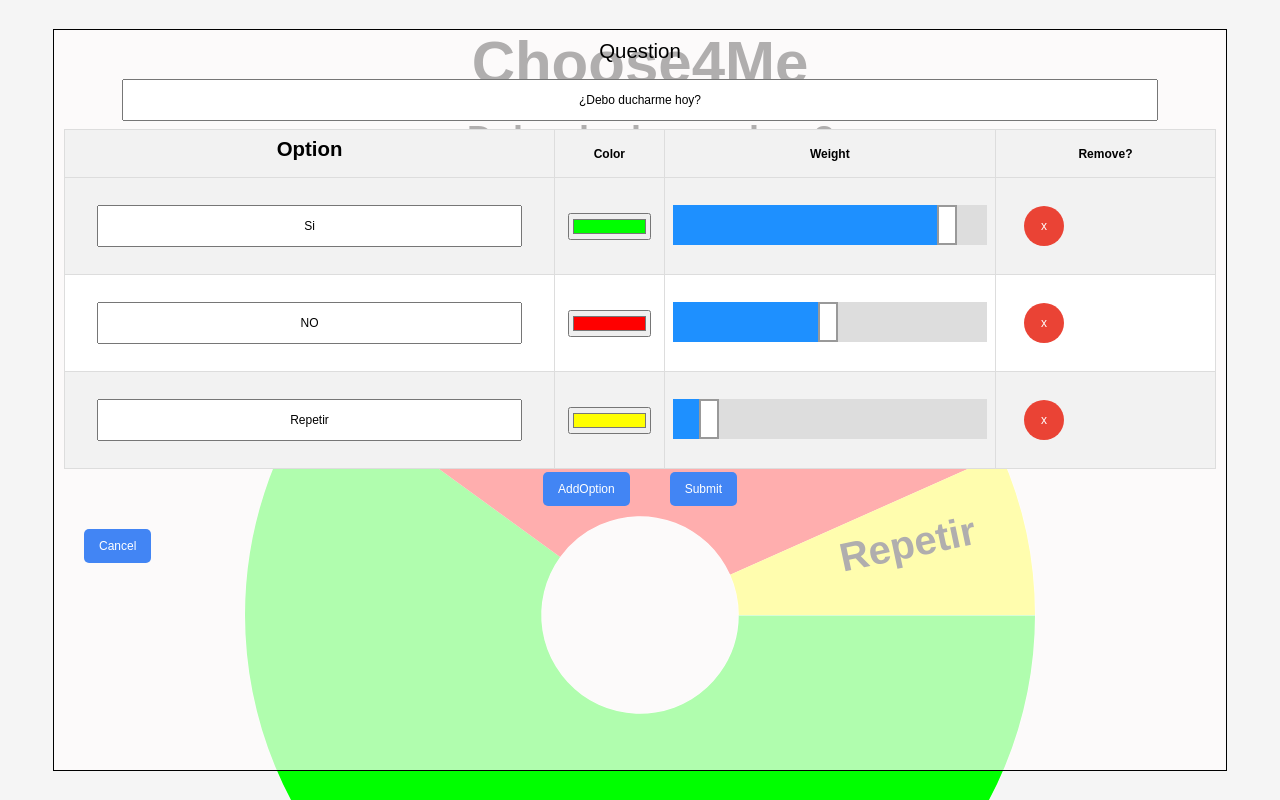
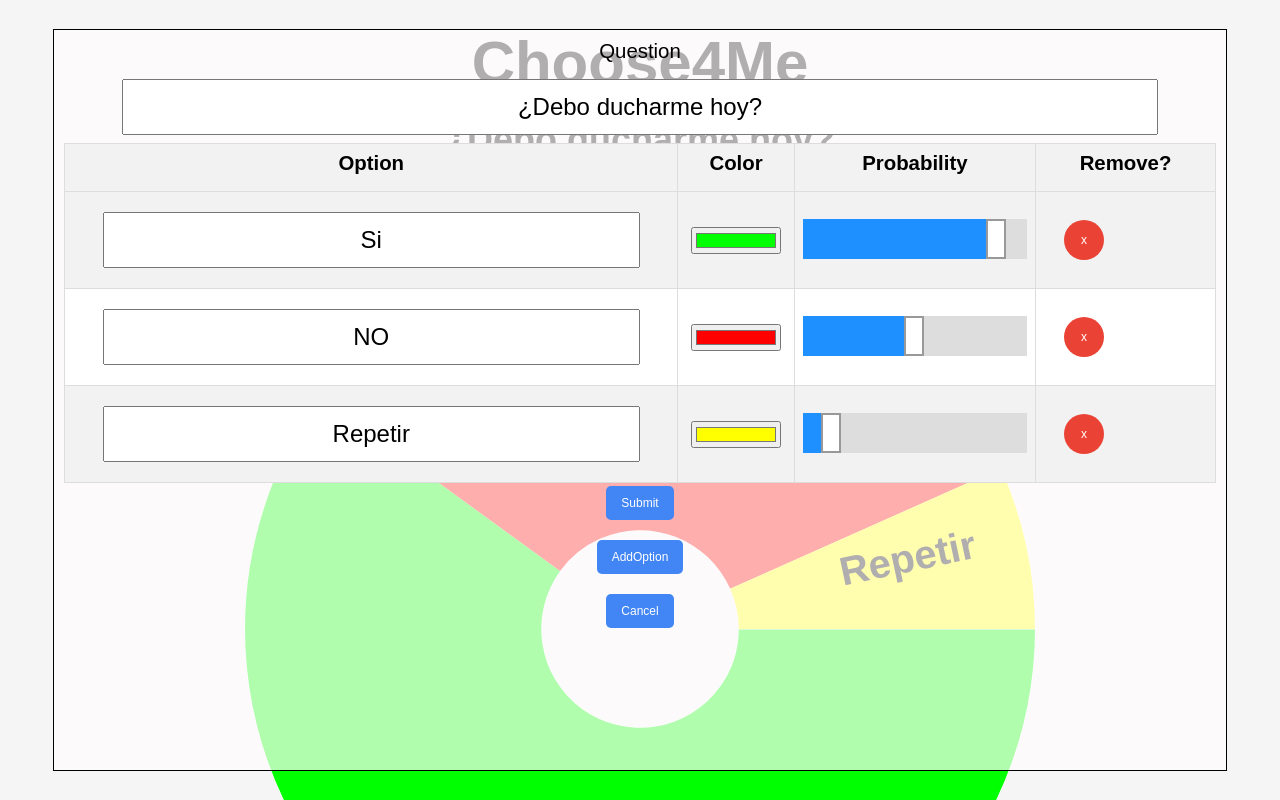
Before and after one commit to RobertoHE/Choose4Me, a plain HTML site: page index.html in a window 1280 px wide. Both pictures are taken after a click on the button "Options". Shown: the top 800 px of the page. Drawn offline with Linux system fonts and the light colour scheme.

Commit message:
Fixed some bug: Scroll in options, changes some labels and text, resize and space buttons and text

```diff
--- a/index.html
+++ b/index.html
@@ -5,12 +5,10 @@
 <head>
     <title>Choose4Me</title>
     <meta charset="utf8">
-
     <meta charset="UTF-8" />
-    <meta http-equiv="X-UA-Compatible" content="IE=edge" />
+    <!--<meta http-equiv="X-UA-Compatible" content="IE=edge" /> -->
     <meta name="viewport" content="width=device-width, initial-scale=1.0" />
     <link rel="stylesheet" type="text/css" href="style.css" />
-    <title>Choose4Me</title>
 
 </head>
 
@@ -31,7 +29,9 @@
     <div class="contenedorBtn">
         <input type="button" value="Options" class="optionsBtnSt" id='Config' />
     </div>
-    <div id="popup-window">
+	<br>
+    <div id="popup-window" class=divScroll>
+
         <form>
             <label for="Pregunta">Question</label>
             <input type="text" name="pregunta" id="Pregunta" class="preguntaSty" value="¿Debo ducharme hoy?" />
@@ -39,9 +39,9 @@
                 <thead>
                     <tr>
                         <th><label for="OptionLabel">Option</label></th>
-                        <th>Color</th>
-                        <th>Weight</th>
-                        <th>Remove?</th>
+						<th><label for="OptionLabel">Color</label></th>
+						<th><label for="OptionLabel">Probability</label></th>
+						<th><label for="OptionLabel">Remove?</label></th>
                     </tr>
                 </thead>
                 <tbody id="data-output">
@@ -49,13 +49,20 @@
                 </tbody>
             </table>
 
-        <div class="contenedorBtn">
-            <button id="addRow">AddOption</button>
-            <button type="submit">Submit</button>
-        </div>
+			<div class="contenedorBtn">
+				<button type="submit">Submit</button>
+			</div>
         </form>
+		<br>
+		<div class="contenedorBtn">
+			<button id="addRow">AddOption</button>
+		</div>
+		<br>
+		<div class="contenedorBtn" >
+			<button id="close-button">Cancel</button>
+		</div>
 
-        <button id="close-button">Cancel</button>
+
     </div>
 
 
--- a/scripts.js
+++ b/scripts.js
@@ -276,12 +276,12 @@ function stopRotateWheel() {
     ctx.save();
 
     document.body.style.backgroundColor = options[index].color; //getColor(index, options.length)
-    ctx.font = "bold " + sizeWidth / 10 + "px Helvetica, Arial";
+    ctx.font = "bold " + sizeWidth / 5 + "px Helvetica, Arial";
     var text = options[index].value;
     ctx.fillText(
         text,
         window.innerWidth / 2 - ctx.measureText(text).width / 2,
-        window.innerHeight / 2 + 10
+        window.innerHeight / 2.8
     );
     ctx.restore();
 }
@@ -368,8 +368,6 @@ function reloadConfig() {
     out = "";
     out += Pregunta;
     placeholder2.innerHTML = out;
-
-
 }
 
 function deleteRow(r) {
--- a/style.css
+++ b/style.css
@@ -24,6 +24,8 @@ body {
   transition: background 0.8s;
   overflow: hidden;
 }
+
+
 
 h1, h2 {
   text-align: center;
@@ -78,6 +80,7 @@ h2 {
   left: 0;
   z-index: 10;
   display: none;
+  overflow: auto;
 }
 
 .optionsBtnSt {
@@ -143,7 +146,7 @@ label {
 }
 
 input[type=text] {
-  font-size: 1em;
+  font-size: 2em;
   width: 90%;
   padding: 12px 20px;
   margin: 8px 0;
```
